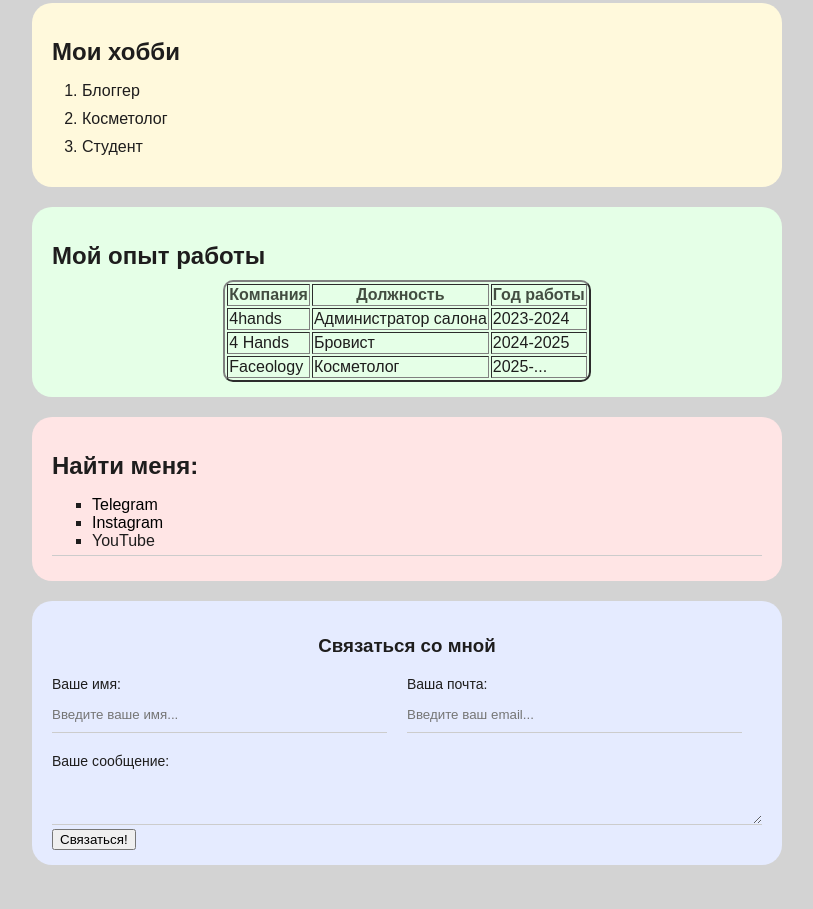
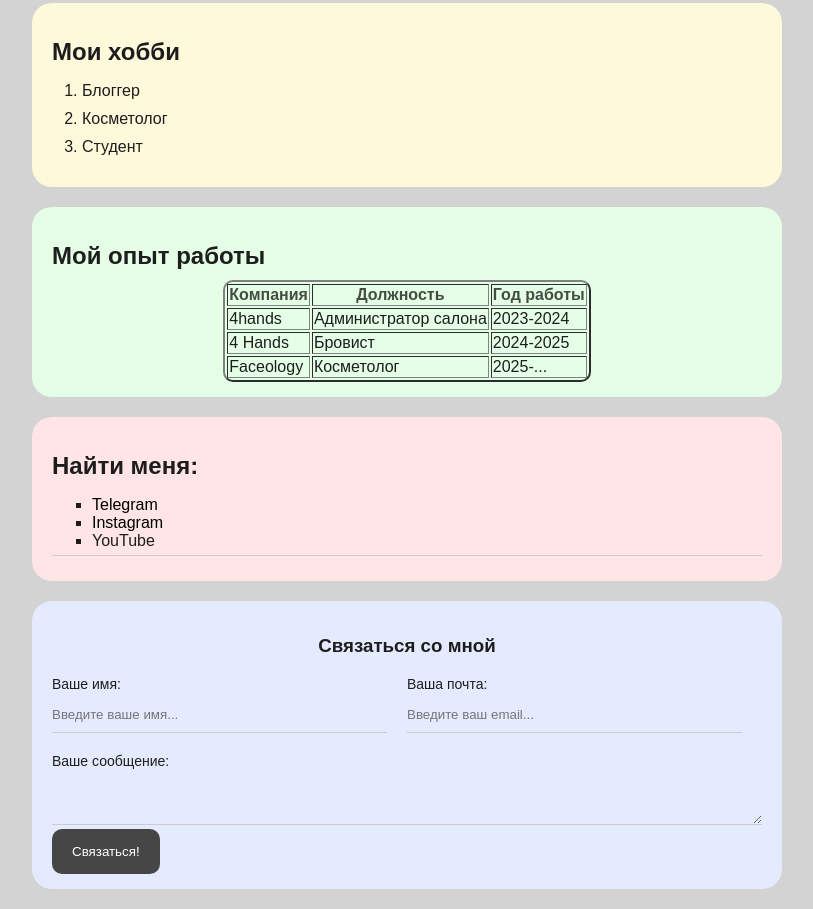
Before and after one commit to VeronichkaBoytsova/myFirst-HTML-CSS-project, a plain HTML site: page index.html in a window 1280 px wide. Shown: the part 373-1282 px from the top of the page, without its empty margins (233-1046 px from the left). Before the commit the page ends 1258 px from the top, so only its background shows below. Drawn offline with Linux system fonts and the light colour scheme.

Commit message:
also code

```diff
--- a/index.html
+++ b/index.html
@@ -88,9 +88,12 @@
             <textarea id="text" rows="2" cols="15"></textarea>
           </div>
 
-          <input type="submit" value="Связаться!" />
+          <input class="btn" type="submit" value="Связаться!" />
         </form>
       </div>
     </div>
+    <div class="position">
+      <div class="box"></div>
+    </div>
   </body>
 </html>
--- a/styles.css
+++ b/styles.css
@@ -72,9 +72,16 @@ float: left;
   margin-bottom: 20px;
   border-radius: 20px;
 }
+
 .info{
   margin-bottom: 20px;
+}
 
+@media (max-widh:700px) {
+.info{
+  display: block;
+
+}
 }
 .card h2 {
   margin-bottom: 10px;
@@ -134,3 +141,32 @@ color: 86898f;
 width: 50%;
 margin-right: 20px;
 }
+.btn{
+  color: white;
+  padding: 15px 20px;
+  background-color: rgb(70, 70, 70);
+  border: none;
+  font-family: inherit;
+  cursor: pointer;
+  border-radius: 10px;
+}
+.btn:hover{
+  opacity: 0,9;
+}
+/*position
+.position{
+  /*position: relative;  Family block*/
+ /* border: 4px solid rgb(109, 109, 109);
+  margin-top: 40px;
+  padding: 20px;*/
+  /*height: 300px;*/
+
+/*
+.box{
+  position: absolute;
+  /*top: 50px; позиционирование относительно сайта, если
+  не введен в родительском блоке позишн.*/
+ /* width: 50px;
+  height: 50px;
+  background-color:lightblue ;
+  /* bottom: 0; двигаем квадратик внутри родительского блока*/
```
